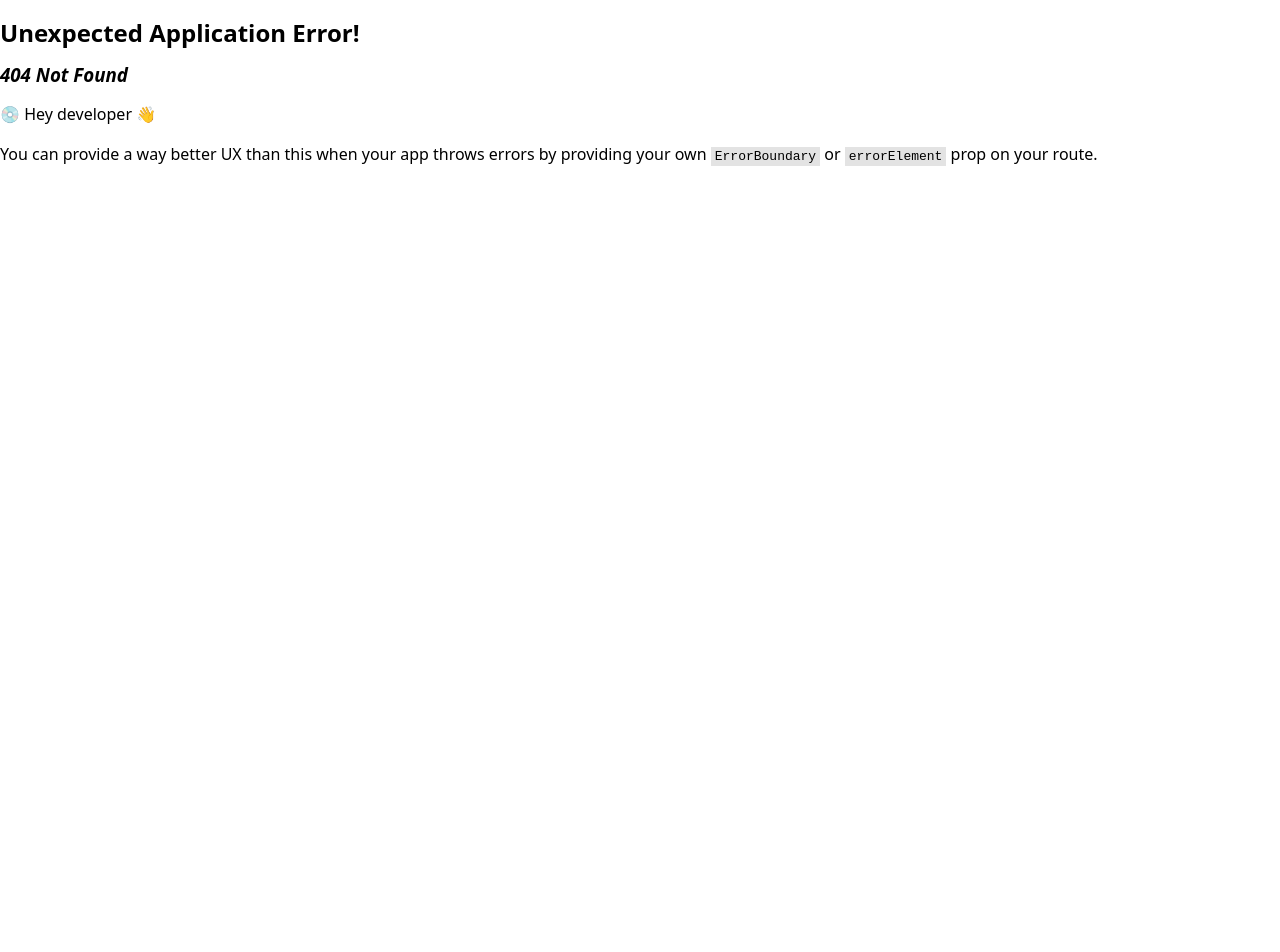
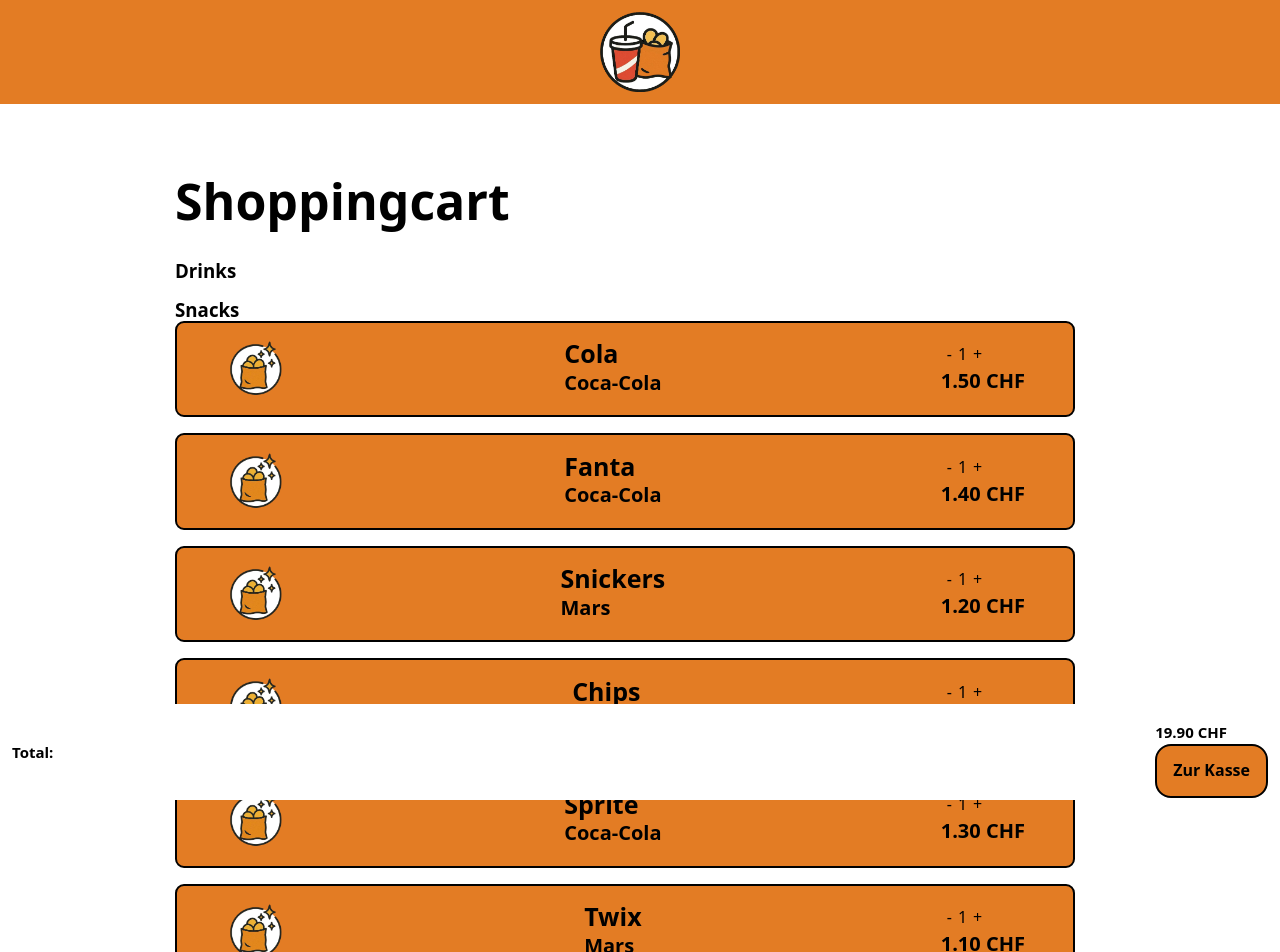
Before and after one commit to mimospychala/backend-GLAB, a React (Vite) app in the folder frontend/: page /shoppingcart in a window 1280 px wide. Before the commit this address had no page. Shown: the top 952 px of the page. Before the commit the page ends 820 px from the top, so only its background shows below. Built offline with nearby package versions, Linux system fonts and the light colour scheme.

Commit message:
ShoppingCartCard optimized

```diff
--- a/frontend/src/components/ShoppingCartCard.jsx
+++ b/frontend/src/components/ShoppingCartCard.jsx
@@ -16,7 +16,7 @@ export default function ShoppingCartCard({ product }) {
   const [count, setCount] = useState(getInitialCount);
 
   useEffect(() => {
-    localStorage.setItem(`count-${id}`, count);
+    localStorage.setItem(`count-${name}`, count);
   }, [count, id]);
 
   const increment = () => {
--- /dev/null
+++ b/frontend/src/components/ShoppingCartFooter.jsx
@@ -0,0 +1,21 @@
+import Button from "./Button";
+import styles from "./ShoppingCartFooter.module.css";
+
+export default function ShoppingcartFooter({ price }) {
+
+    return (
+        <footer className={styles.footer}>
+            <div>
+                <p>Total:</p>
+                <p></p>
+            </div>
+
+
+            <div>
+                <p>19.90 CHF</p>
+                <Button> Zur Kasse </Button>
+            </div>
+        </footer>
+
+    )
+}
--- /dev/null
+++ b/frontend/src/components/ShoppingCartFooter.module.css
@@ -0,0 +1,21 @@
+
+
+
+p {
+  font-size: 15px;
+  font-weight: bold
+}
+
+.footer {
+  display: flex;
+  justify-content: space-between;
+  align-items: center;
+  padding: 0.75rem;
+  position: fixed;
+  bottom: 0;
+  left: 0;
+  width: 100%;
+  height: 6rem;
+  background-color: white;
+
+}
--- a/frontend/src/main.jsx
+++ b/frontend/src/main.jsx
@@ -5,6 +5,7 @@ import App from "./App.jsx"
 import { createBrowserRouter, RouterProvider } from "react-router"
 import IndexRoute from "@/routes/IndexRoute.jsx"
 import ComponetRoute from "./routes/ComponetRoute"
+import ShoppingCartRoute from "./routes/ShoppingCartRoute"
 
 const router = createBrowserRouter([
   {
@@ -18,6 +19,10 @@ const router = createBrowserRouter([
       {
         path: "componets",
         element: <ComponetRoute/>
+      },
+      {
+        path: "shoppingcart",
+        element: <ShoppingCartRoute/>
       }
     ]
   }
--- /dev/null
+++ b/frontend/src/routes/ShoppingCartRoute.jsx
@@ -0,0 +1,120 @@
+import ShoppingCartCards from "@/components/ShoppingCartCards";
+import styles from "./ShoppingCartRoute.module.css"
+import ShoppingcartFooter from "@/components/ShoppingCartFooter";
+import SideBar from "@/components/SideBar";
+
+
+export default function ShoppingCartRoute(){
+
+    return(
+        <div>
+            <h3 className={styles.title}> Shoppingcart </h3>
+            <SideBar/>
+            <ShoppingCartCards products={product}/>
+            <ShoppingcartFooter/>
+        </div>
+
+    )
+}
+
+const product = [
+    {
+        id: "1",
+        name: "Cola",
+        marke: "Coca-Cola",
+        altImag: "/snacks.png",
+        img: "/snacks.png",
+        volumes: [
+            { volume: "0.5L", price: "1.50" },
+            { volume: "1.0L", price: "2.50" }
+        ]
+    },
+    {
+        id: "2",
+        name: "Fanta",
+        marke: "Coca-Cola",
+        altImag: "/snacks.png",
+        img: "/snacks.png",
+        volumes: [
+            { volume: "0.5L", price: "1.40" },
+            { volume: "1.0L", price: "2.40" }
+        ]
+    },
+    {
+        id: "3",
+        name: "Snickers",
+        marke: "Mars",
+        altImag: "/snacks.png",
+        img: "/snacks.png",
+        volumes: [
+            { volume: "50g", price: "1.20" },
+            { volume: "100g", price: "2.00" }
+        ]
+    },
+    {
+        id: "4",
+        name: "Chips",
+        marke: "Pringles",
+        altImag: "/snacks.png",
+        img: "/snacks.png",
+        volumes: [
+            { volume: "150g", price: "2.50" },
+            { volume: "200g", price: "3.50" }
+        ]
+    },
+    {
+        id: "5",
+        name: "Sprite",
+        marke: "Coca-Cola",
+        altImag: "/snacks.png",
+        img: "/snacks.png",
+        volumes: [
+            { volume: "0.5L", price: "1.30" },
+            { volume: "1.0L", price: "2.30" }
+        ]
+    },
+    {
+        id: "6",
+        name: "Twix",
+        marke: "Mars",
+        altImag: "/snacks.png",
+        img: "/snacks.png",
+        volumes: [
+            { volume: "50g", price: "1.10" },
+            { volume: "100g", price: "1.90" }
+        ]
+    },
+    {
+        id: "7",
+        name: "Oreo",
+        marke: "Mondelez",
+        altImag: "/snacks.png",
+        img: "/snacks.png",
+        volumes: [
+            { volume: "154g", price: "2.00" },
+            { volume: "308g", price: "3.80" }
+        ]
+    },
+    {
+        id: "8",
+        name: "Ice Tea",
+        marke: "Lipton",
+        altImag: "/snacks.png",
+        img: "/snacks.png",
+        volumes: [
+            { volume: "0.5L", price: "1.60" },
+            { volume: "1.5L", price: "2.80" }
+        ]
+    },
+    {
+        id: "9",
+        name: "Bounty",
+        marke: "Mars",
+        altImag: "/snacks.png",
+        img: "/snacks.png",
+        volumes: [
+            { volume: "57g", price: "100.3" },
+            { volume: "114g", price: "200.2" }
+        ]
+    }
+];
--- /dev/null
+++ b/frontend/src/routes/ShoppingCartRoute.module.css
@@ -0,0 +1,12 @@
+.title{
+    margin-bottom: 2rem;
+    font-size: 50px;
+    color: black;
+}
+
+.header{
+    display: flex;
+    justify-content:  center;
+    padding: 0.75rem;
+    background-color: #E37C24;
+}
```
